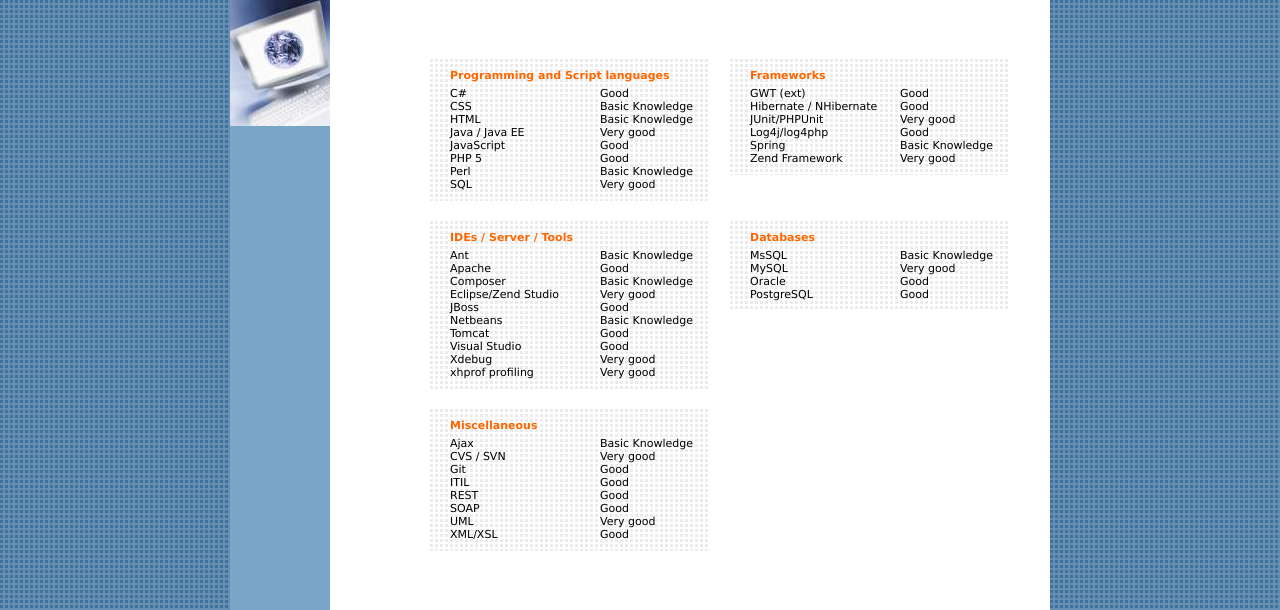
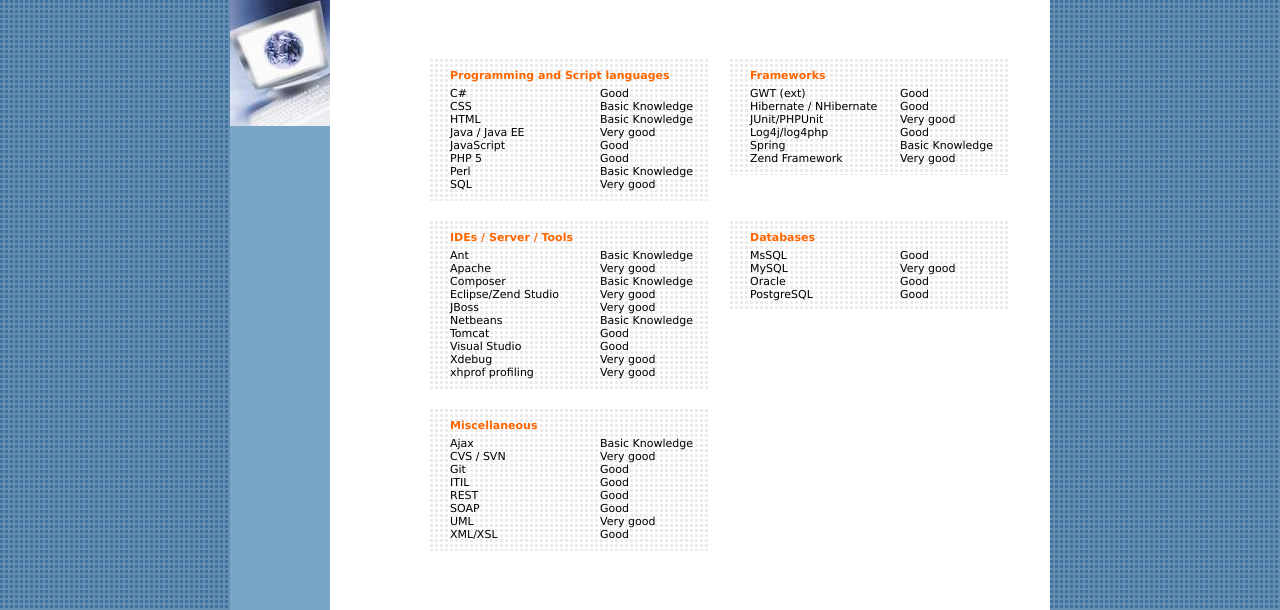
Before and after one commit to icewolfs/starside, a PHP site: page /skills.php?lan=en in a window 1280 px wide. Shown: the part 115-725 px from the top of the page. Run offline with PHP 8.4, Linux system fonts and the light colour scheme; data that the repository does not hold is empty.

Commit message:
skill changes

```diff
--- a/skills.php
+++ b/skills.php
@@ -97,13 +97,13 @@ require_once('lang/lang_'.$lan.'.inc.php');
         <div class="skill">Ant</div>
         <div class="skillValue"><?php echo $sk_basic ?></div>
         <div class="skill">Apache</div>
-        <div class="skillValue"><?php echo $sk_good ?></div>
+        <div class="skillValue"><?php echo $sk_very_good ?></div>
         <div class="skill">Composer</div>
         <div class="skillValue"><?php echo $sk_basic ?></div>
         <div class="skill">Eclipse/Zend Studio</div>
         <div class="skillValue"><?php echo $sk_very_good ?></div>
         <div class="skill">JBoss</div>
-        <div class="skillValue"><?php echo $sk_good ?></div>
+        <div class="skillValue"><?php echo $sk_very_good ?></div>
         <div class="skill">Netbeans</div>
         <div class="skillValue"><?php echo $sk_basic ?></div>
         <div class="skill">Tomcat</div>
@@ -120,7 +120,7 @@ require_once('lang/lang_'.$lan.'.inc.php');
       <div class="skillNoFrame">
         <div class="skillTitle"><?php echo $sk_db ?></div>
         <div class="skill">MsSQL</div>
-        <div class="skillValue"><?php echo $sk_basic ?></div>
+        <div class="skillValue"><?php echo $sk_good ?></div>
         <div class="skill">MySQL</div>
         <div class="skillValue"><?php echo $sk_very_good ?></div>
         <div class="skill">Oracle</div>
```
